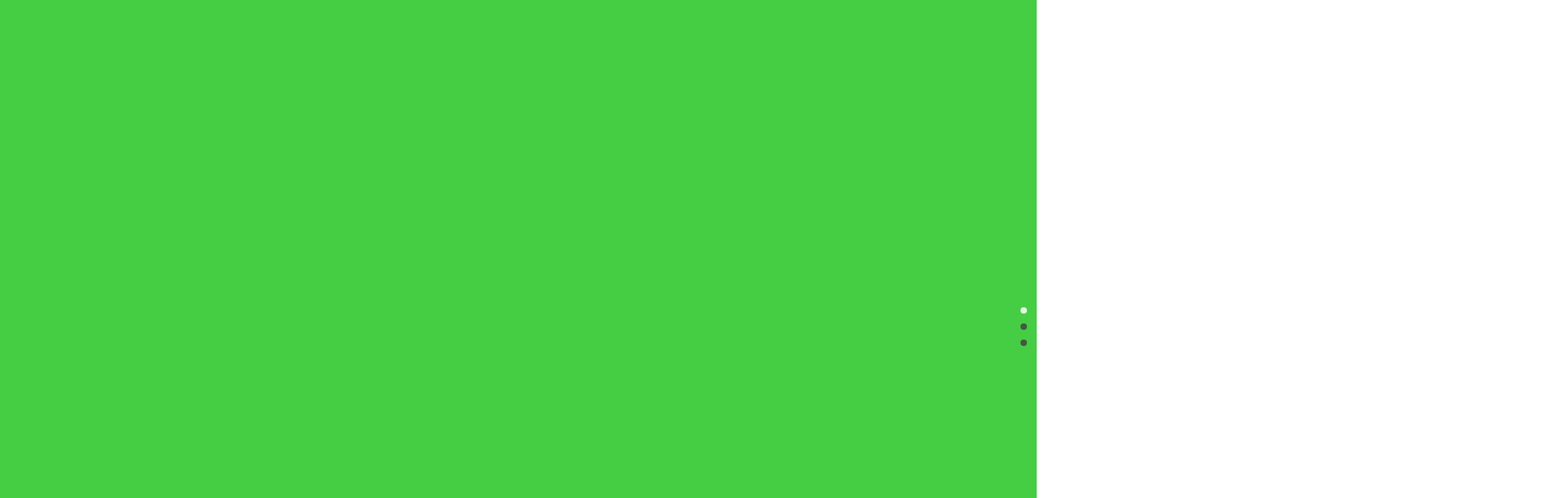
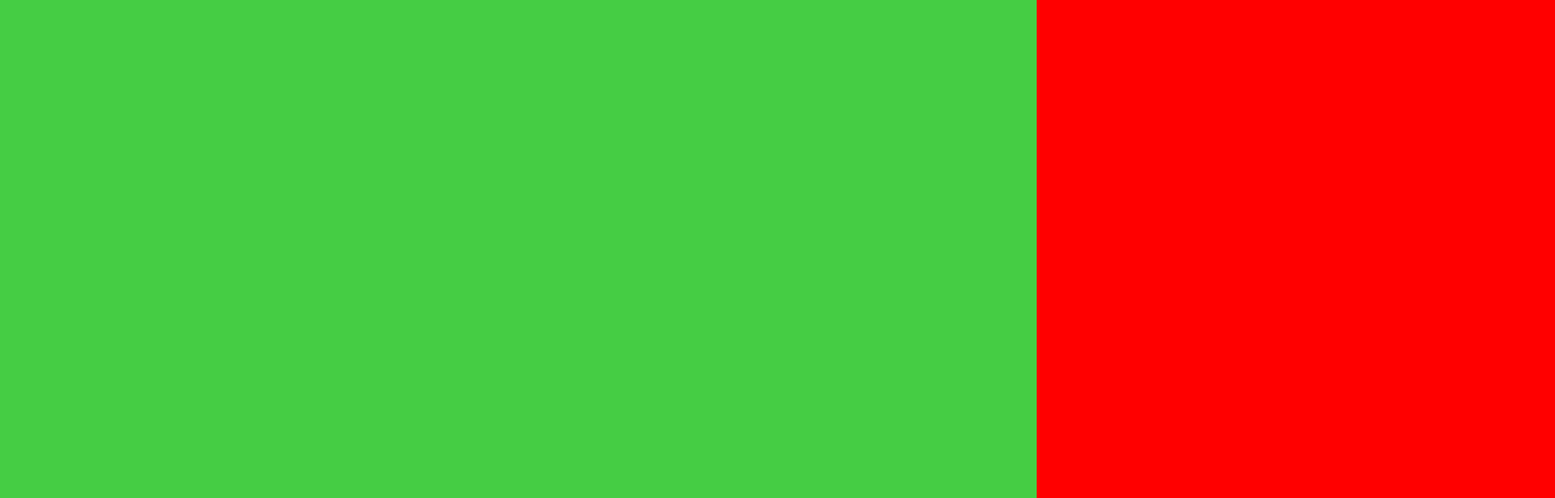
Before and after one commit to CaelumTian/scrollview.js, a plain HTML site: page demo/index.html in a window 1280 px wide. Shown: the top 616 px of the page at 81% size, 1920 px wide, since content can reach past the window. Drawn offline with Linux system fonts and the light colour scheme.

Commit message:
横向滑动完成

```diff
--- a/demo/index.html
+++ b/demo/index.html
@@ -21,7 +21,8 @@
 		$("#main").scrollview({
 			sectionContainer: "section",
 		    responsiveFallback: 600,
-		    loop: true
+		    loop: true,
+		    direction : 'horizontal'
 		})
 	});
 </script>
--- a/demo/js/scrollview.js
+++ b/demo/js/scrollview.js
@@ -30,6 +30,15 @@
 			endPos=NaN,			 //触摸结束点
 			offset=NaN;		     //偏移距离
 		(function() {
+			if(settings.direction == "horizontal"){
+				for(var i=0;i<total;i++){
+					$(sections[i]).css({
+						"position":"absolute",
+						"top":"0px",
+						"left":i*100+"%"
+					})
+				}
+			}
 			if (settings.pagination) {
 				var array = [];
 				if ($('ul.scroll-pagination').length == 0) {
@@ -40,10 +49,15 @@
 				}
 				paginationList = array.join(""); //循环设置li
 				$('ul.scroll-pagination').html(paginationList);
-				if (settings.direction == 'horizontal') {
+				if (settings.direction === 'horizontal') {
 					var $pagination = $("body").find(".scroll-pagination");
 					var posLeft = ($pagination.width() / 2) * -1;
-					$pagination.css("marginLeft", posLeft);
+					$pagination.css({
+						"marginLeft":posLeft,
+						"top":(parseInt(sections.height())-30)+"px",
+						"left":"50%"
+					});
+					$pagination.find("li").css("float","left");
 				} else {
 					var $pagination = $("body").find(".scroll-pagination");
 					var posTop = ($pagination.height() / 2) * -1;
```
